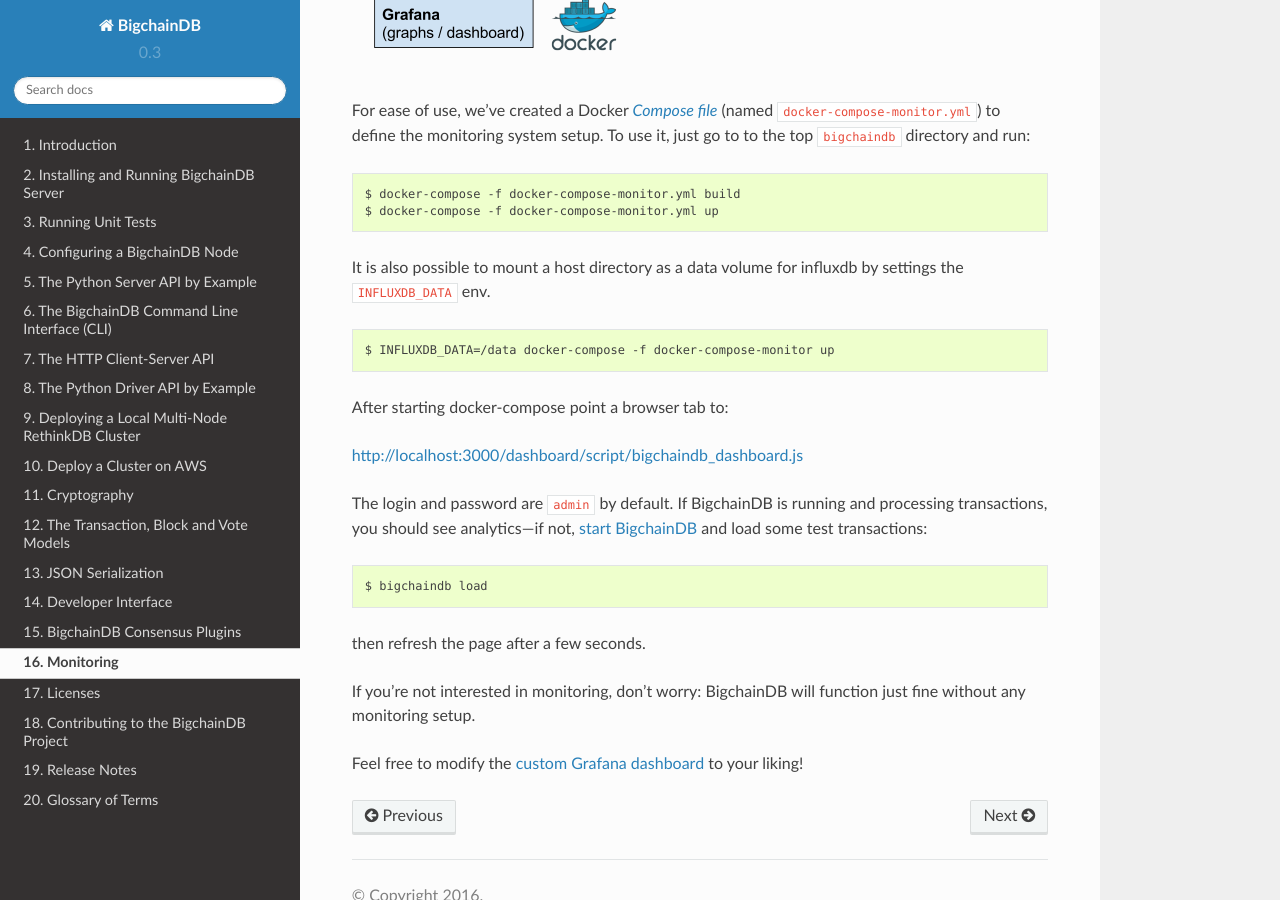
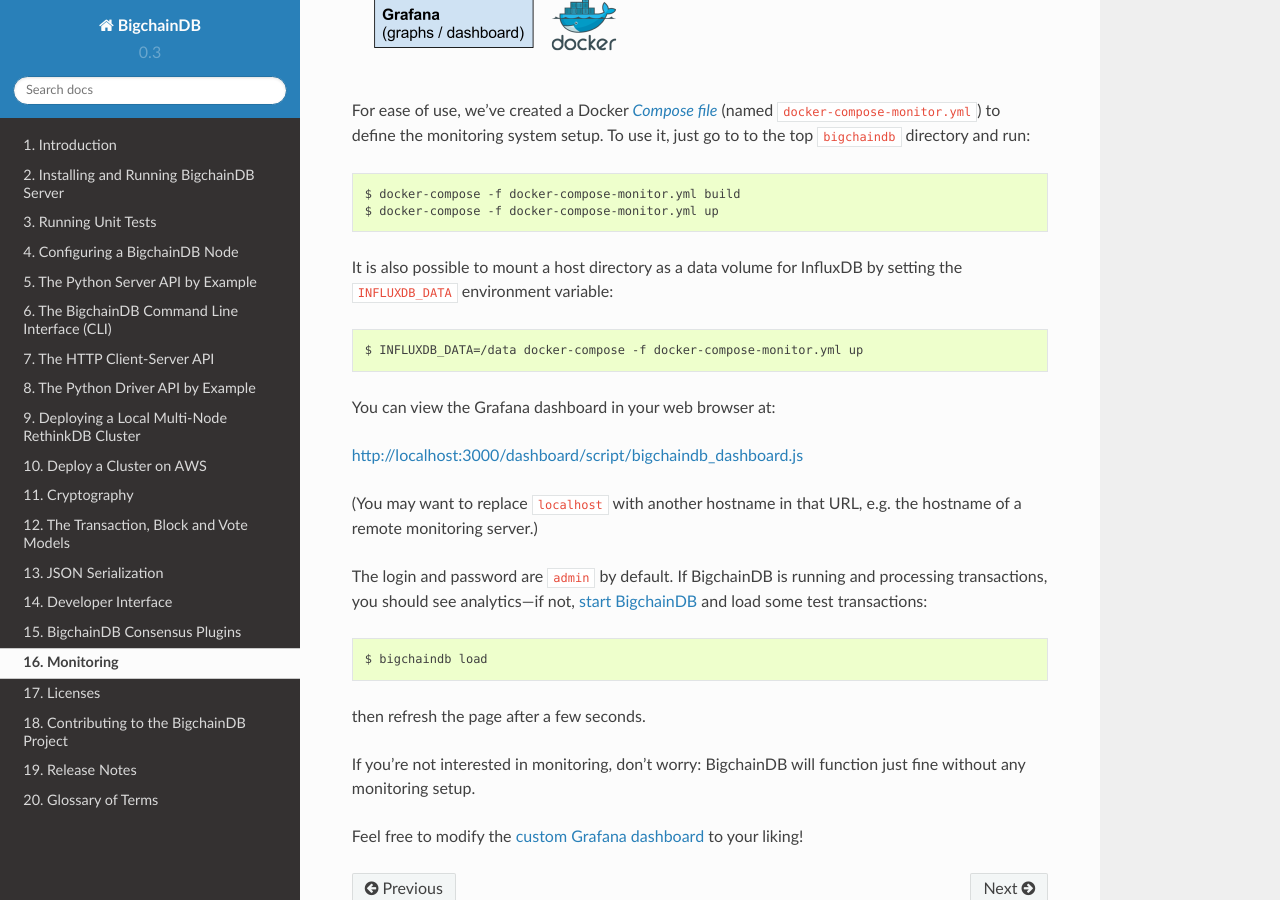
Before and after one commit to bigchaindb/bigchaindb, a Sphinx documentation site: the page built from docs/source/monitoring.md, in a window 1280 px wide and 900 px high, scrolled down 764 px. Built offline with Sphinx 7.4.7 and the Read the Docs theme 2.0.0, drawn with Linux system fonts in a browser that asks for light colours.

Commit message:
Edits to docs on monitoring

````diff
--- a/docs/source/monitoring.md
+++ b/docs/source/monitoring.md
@@ -16,14 +16,17 @@
 $ docker-compose -f docker-compose-monitor.yml up
 ```
 
-It is also possible to mount a host directory as a data volume for influxdb by settings the `INFLUXDB_DATA` env.
+It is also possible to mount a host directory as a data volume for InfluxDB
+by setting the `INFLUXDB_DATA` environment variable:
 ```text
-$ INFLUXDB_DATA=/data docker-compose -f docker-compose-monitor up
+$ INFLUXDB_DATA=/data docker-compose -f docker-compose-monitor.yml up
 ```
 
-After starting docker-compose point a browser tab to:
+You can view the Grafana dashboard in your web browser at:
 
 [http://localhost:3000/dashboard/script/bigchaindb_dashboard.js](http://localhost:3000/dashboard/script/bigchaindb_dashboard.js)
+
+(You may want to replace `localhost` with another hostname in that URL, e.g. the hostname of a remote monitoring server.)
 
 The login and password are `admin` by default. If BigchainDB is running and processing transactions, you should see analytics—if not, [start BigchainDB](installing-server.html#run-bigchaindb) and load some test transactions:
 ```text
````
Also changed, not shown: docs/source/deploy-on-aws.md (+47 -25 lines).
